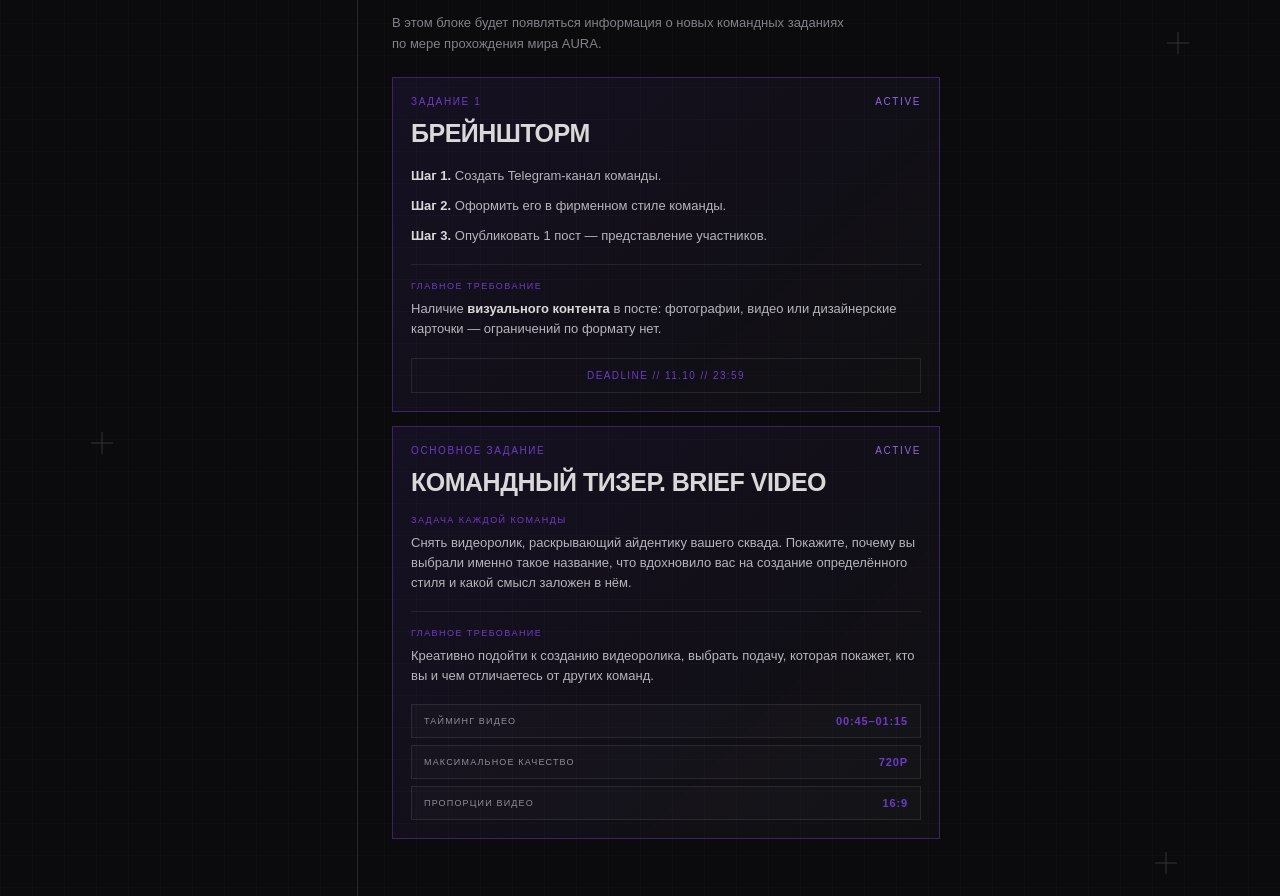
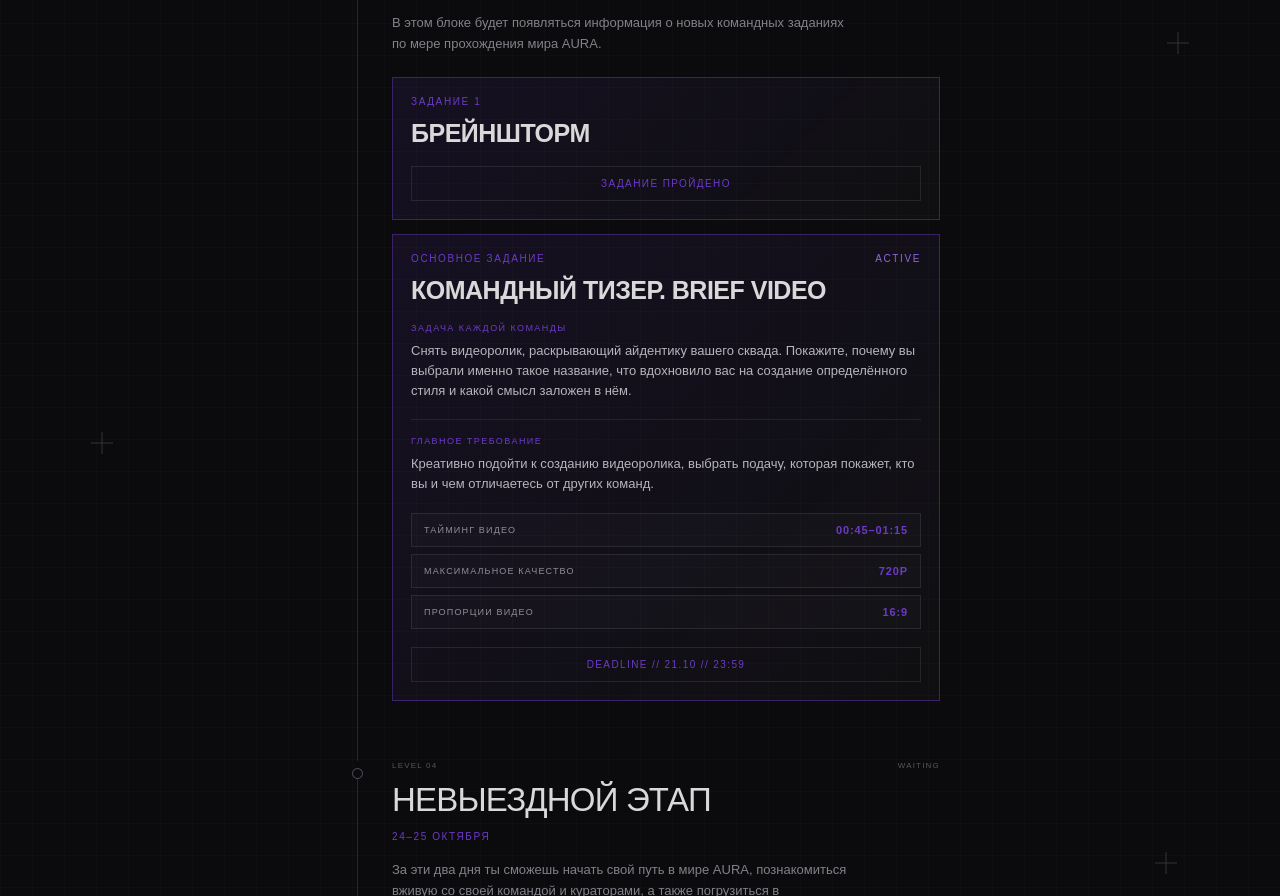
Before and after one commit to victorialio53-afk/aura-guide-staging, a plain HTML site: page index.html in a window 1280 px wide. Shown: the part 2249-3145 px from the top of the page. Drawn offline with Linux system fonts and the light colour scheme.

Commit message:
Update index.html

```diff
--- a/index.html
+++ b/index.html
@@ -480,28 +480,16 @@
                         </p>
 
 
-                        <div class="task-card">
+                        <div class="task-card task-card-done">
 
                             <div class="task-card-top">
                                 <span>ЗАДАНИЕ 1</span>
-                                <span class="task-status">ACTIVE</span>
                             </div>
 
                             <h4>БРЕЙНШТОРМ</h4>
 
-                            <div class="task-steps">
-                                <p><b>Шаг 1.</b> Создать Telegram-канал команды.</p>
-                                <p><b>Шаг 2.</b> Оформить его в фирменном стиле команды.</p>
-                                <p><b>Шаг 3.</b> Опубликовать 1 пост — представление участников.</p>
-                            </div>
-
-                            <div class="task-requirement">
-                                <span>ГЛАВНОЕ ТРЕБОВАНИЕ</span>
-                                <p>Наличие <strong>визуального контента</strong> в посте: фотографии, видео или дизайнерские карточки — ограничений по формату нет.</p>
-                            </div>
-
-                            <div class="task-deadline">
-                                DEADLINE // 11.10 // 23:59
+                            <div class="task-deadline task-complete">
+                                ЗАДАНИЕ ПРОЙДЕНО
                             </div>
 
                         </div>
@@ -539,6 +527,10 @@
                                     <span>ПРОПОРЦИИ ВИДЕО</span>
                                     <strong>16:9</strong>
                                 </div>
+                            </div>
+
+                            <div class="task-deadline">
+                                DEADLINE // 21.10 // 23:59
                             </div>
 
                         </div>
```
